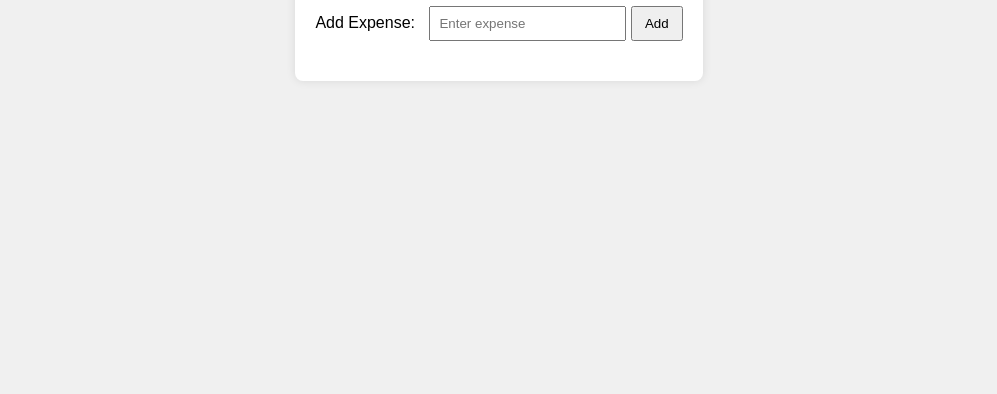
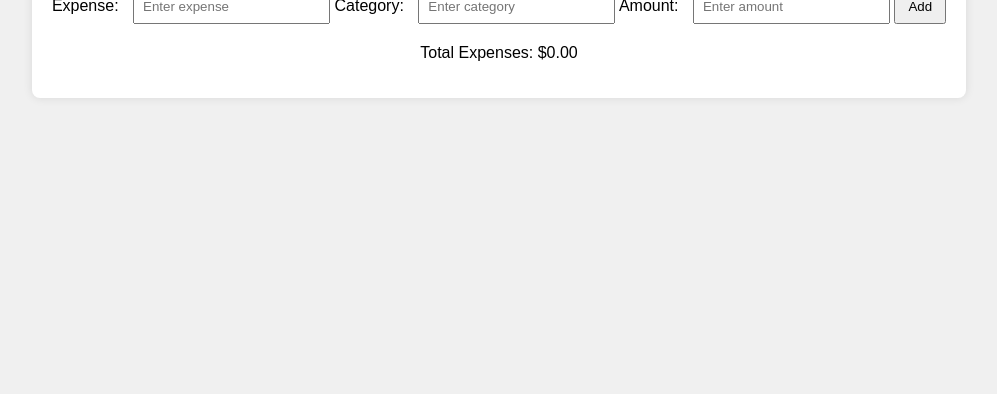
Before and after one commit to Distributi0/Expense-Tracker, a plain HTML site: page index.html in a window 1280 px wide. Shown: the part 406-800 px from the top of the page, without its empty margins (141-1138 px from the left). Drawn offline with Linux system fonts and the light colour scheme.

Commit message:
index.html

```diff
--- a/index.html
+++ b/index.html
@@ -10,11 +10,19 @@
   <div class="container">
     <h1>Expense Tracker</h1>
     <form id="expense-form">
-      <label for="expense-input">Add Expense:</label>
+      <label for="expense-input">Expense:</label>
       <input type="text" id="expense-input" placeholder="Enter expense">
-      <button type="submit">Add</button>
+
+      <label for="category-input">Category:</label>
+      <input type="text" id="category-input" placeholder="Enter category">
+
+      <label for="amount-input">Amount:</label>
+      <input type="number" id="amount-input" placeholder="Enter amount">
+
+      <button type="button" onclick="addExpense()">Add</button>
     </form>
     <ul id="expense-list"></ul>
+    <p>Total Expenses: $<span id="total-expenses">0.00</span></p>
   </div>
   <script src="app.js"></script>
 </body>
```
